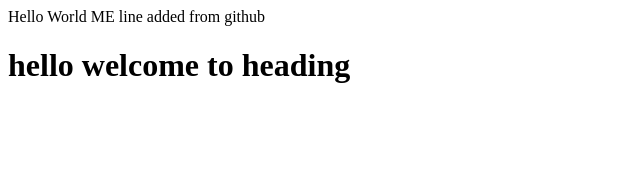
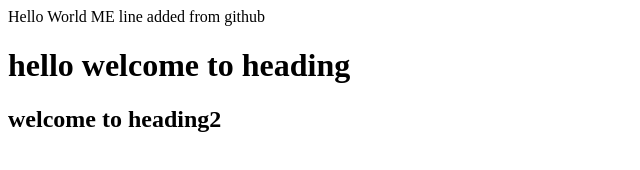
Before and after one commit to rajeshwari-star/github-lecture2, a plain HTML site: page index.html in a window 1280 px wide. Shown: the whole page, without its empty margins (0-640 px from the left). Drawn offline with Linux system fonts and the light colour scheme.

```diff
--- a/index.html
+++ b/index.html
@@ -6,5 +6,6 @@
 <body>
     Hello World ME line added from github
     <h1>hello welcome to heading</h1>
+    <h2>welcome to heading2</h2>
 </body>
 </html>
```
